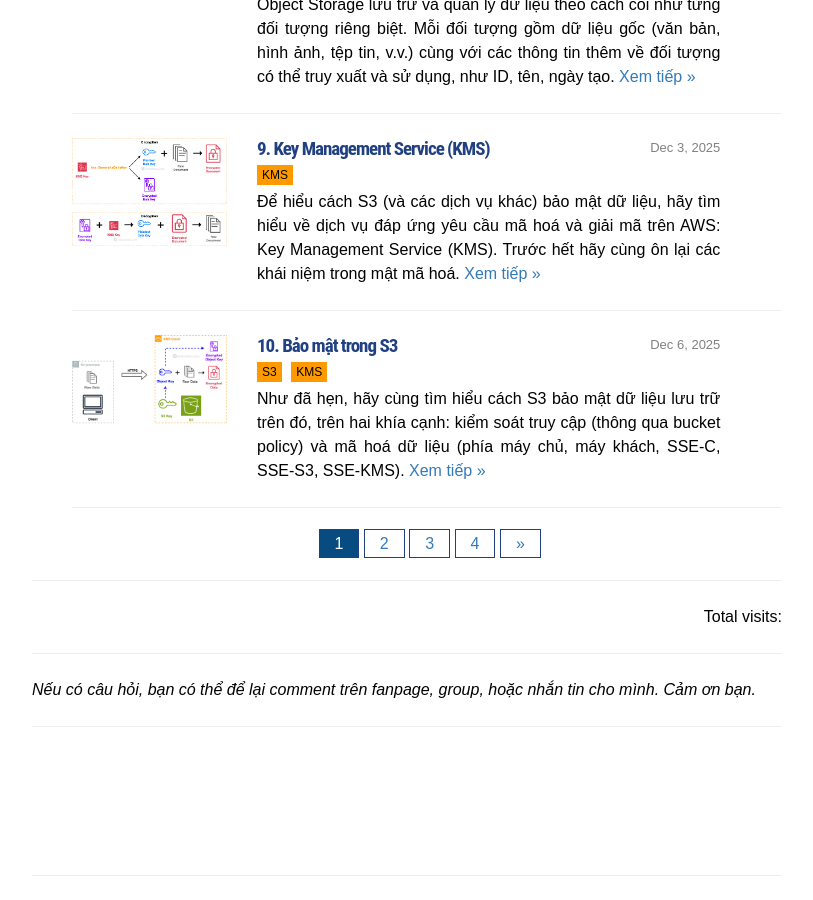
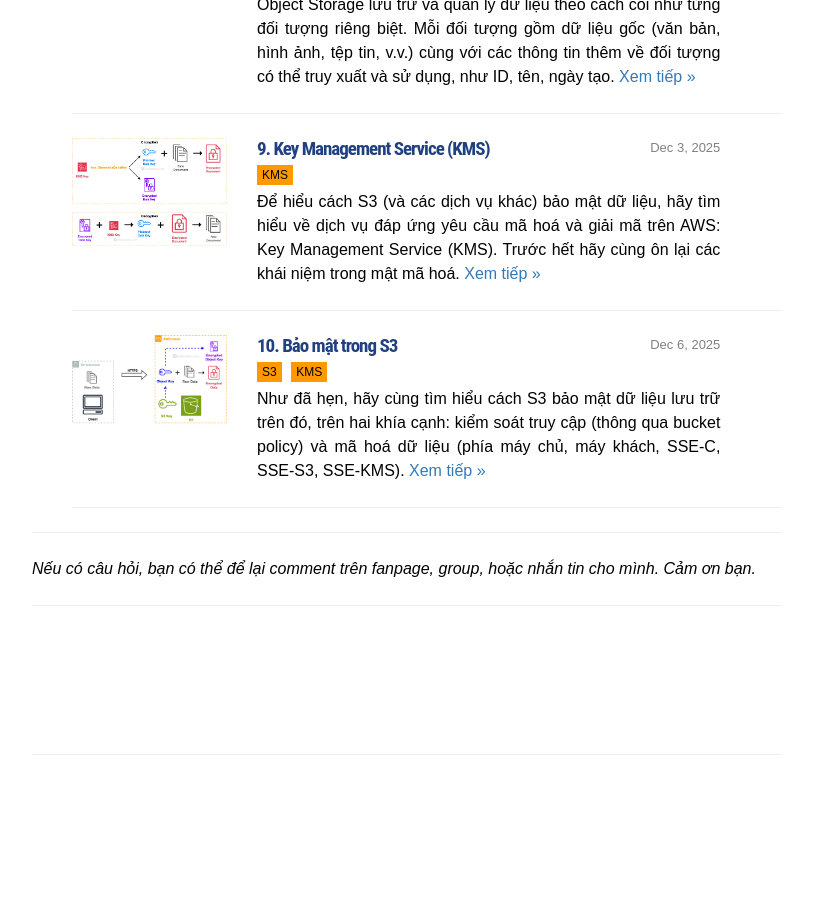
Before and after one commit to awscoban/awscoban.github.io, a Jekyll site: the page built from index.html, in a window 1280 px wide and 900 px high, scrolled down 1863 px. Shown: the whole window, without its empty margins (233-1046 px from the left). Built offline with Jekyll 4.4.1, drawn with Linux system fonts in a browser that asks for light colours; nearby versions of some CDN libraries; formulas are drawn with MathJax 3; the list of posts is cut into pages by our own code; comment, search, counter and statistics services are not loaded; after the commit the page ends 2642 px from its top, so only the background shows below that.

```diff
--- a/index.html
+++ b/index.html
@@ -15,7 +15,7 @@ scripts:
 {% for post in paginator.posts %}
   <div class = "row">
         <div class = "col-lg-3 col-md-3 hidden-xs hidden-sm">
-            <a href = "{{ post.url | prepend: site.baseurl }}""><img src = "{{ post.img }}" style= "max-width: 100%" > </a>
+            <a href = "{{ post.url | prepend: site.baseurl }}"><img src = "{{ post.img }}" style= "max-width: 100%" > </a>
         </div>
 
         <div class = "col-lg-8 col-md-8 hidden-xs hidden-sm">
@@ -53,29 +53,3 @@ scripts:
     <hr>
 {% endfor %}
 </ul>
-
-
-
-{% include pagination.html %}
-<hr>
-<div style="text-align:right">
-Total visits:
-<!-- Start of StatCounter Code for Default Guide -->
-<script type="text/javascript">
-var sc_project=11312058;
-var sc_invisible=0;
-var sc_security="462ef68b";
-var sc_text=2;
-var scJsHost = (("https:" == document.location.protocol) ?
-"https://secure." : "http://www.");
-document.write("<sc"+"ript type='text/javascript' src='" +
-scJsHost+
-"statcounter.com/counter/counter.js'></"+"script>");
-</script>
-<noscript><div class="statcounter"><a title="web statistics"
-href="http://statcounter.com/" target="_blank"><img
-class="statcounter"
-src="//c.statcounter.com/11312058/0/462ef68b/0/" alt="web
-statistics"></a></div></noscript>
-<!-- End of StatCounter Code for Default Guide -->
-</div>
```
